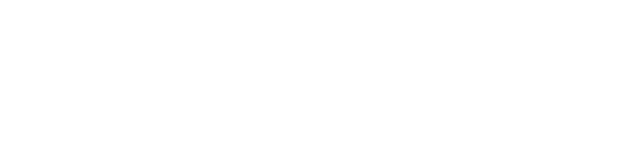
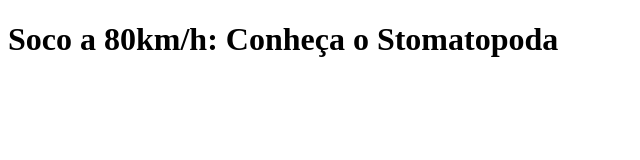
Before and after one commit to KeilaS06/KeilaS06.github.io, a plain HTML site: page exercises/3_4/exercise_1.html in a window 1280 px wide. Shown: the whole page, without its empty margins (0-640 px from the left). Drawn offline with Linux system fonts and the light colour scheme.

Commit message:
Exercício 1 usando o header

```diff
--- a/exercises/3_4/exercise_1.html
+++ b/exercises/3_4/exercise_1.html
@@ -4,7 +4,14 @@
     <meta charset="UTF-8" />
     <meta name="viewport" content="width=device-width" />
   </head>
+
   <body>
-    <!--insira os elementos aqui-->
+    <header>
+      <h1>Soco a 80km/h: Conheça o Stomatopoda</h1>
+    </header>
+
+
+
+
   </body>
 </html>
```
